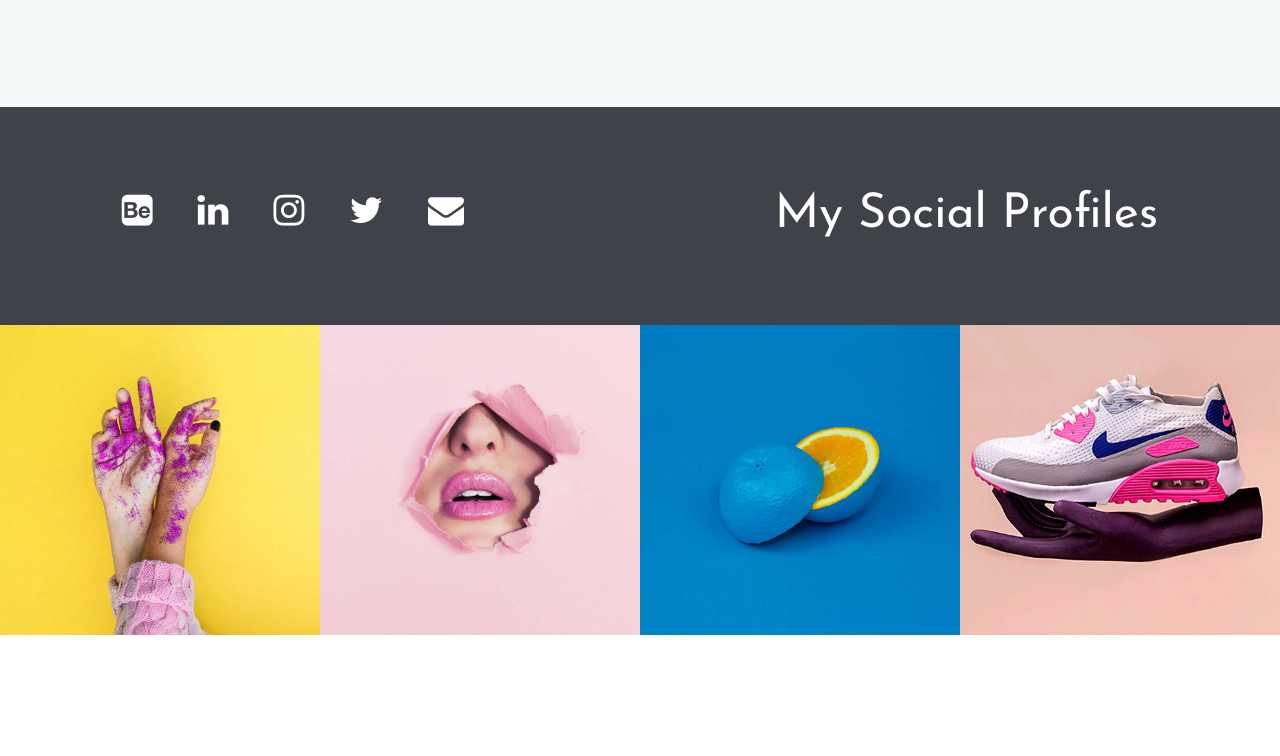
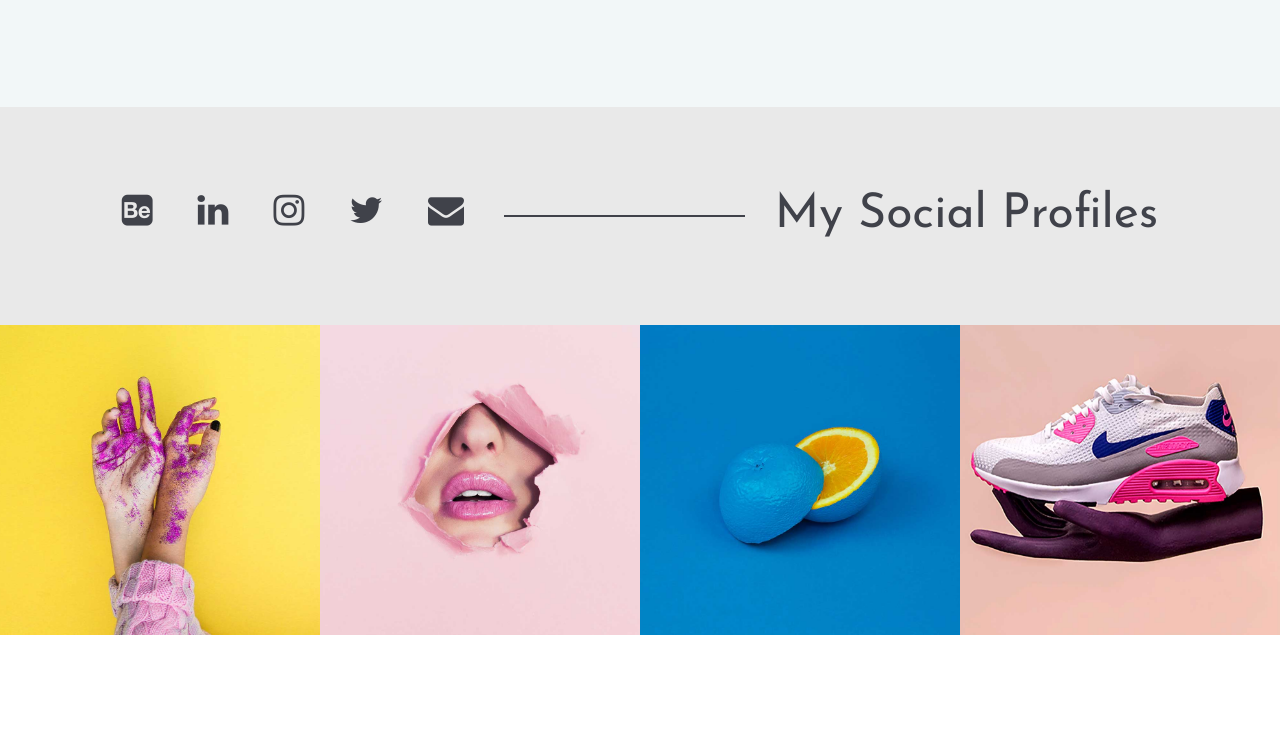
Before and after one commit to danieljaramillor/danieljaramillor.github.io, a plain HTML site: page index.html in a window 1280 px wide. Shown: the part 1031-1787 px from the top of the page. Drawn offline with Linux system fonts and the light colour scheme.

Commit message:
Graphics

```diff
--- a/css/style.css
+++ b/css/style.css
@@ -441,19 +441,19 @@ ol {
 	Social section
 -----------------------*/
 .social-section {
-	background: #40424a;
+	background: #E9E9E9;
 	padding: 80px 0;
 }
 
 .social-section .social-links {
 	display: inline-block;
-	background: #40424a;
+	background: #E9E9E9;
 	position: relative;
 	z-index: 5;
 }
 
 .social-section .social-links a {
-	color: #FFFFFF;
+	color: #40424a;
 	font-size: 36px;
 	margin-right: 40px;
 }
@@ -467,7 +467,7 @@ ol {
 	float: right;
 	font-weight: 400;
 	padding-left: 30px;
-	background: #40424a;
+	background: #E9E9E9;
 	position: relative;
 	z-index: 5;
 }
@@ -487,7 +487,7 @@ ol {
 	Resume section
 ----------------------*/
 .resume-section.with-bg {
-	background-image: url(../img/resume-bg.jpg);
+	background-color:#E9E9E9;
 	background-repeat: no-repeat;
 	background-size: cover;
 }
--- a/index.html
+++ b/index.html
@@ -111,7 +111,7 @@
 							<a href="https://twitter.com/djr_00"><i class="fa fa-twitter"></i></a>
 							<a href="mailto:danieljaramillor@gmail.com"><i class="fa fa-envelope"></i></a>
 						</div>
-						<h2 style="color:white;"class="hidden-md hidden-sm"> My Social Profiles </h2>
+						<h2 class="hidden-md hidden-sm"> My Social Profiles </h2>
 					</div>
 				</div>
 			</div>
```
